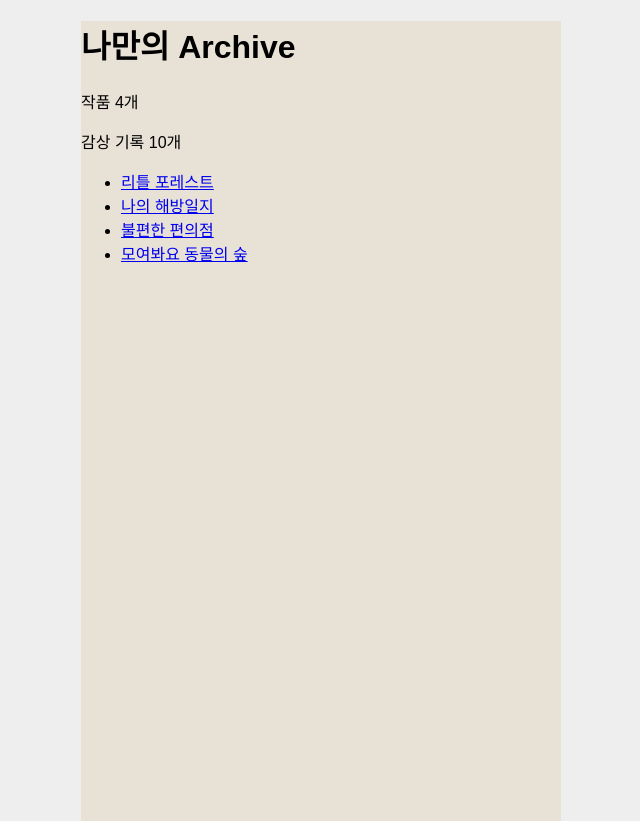
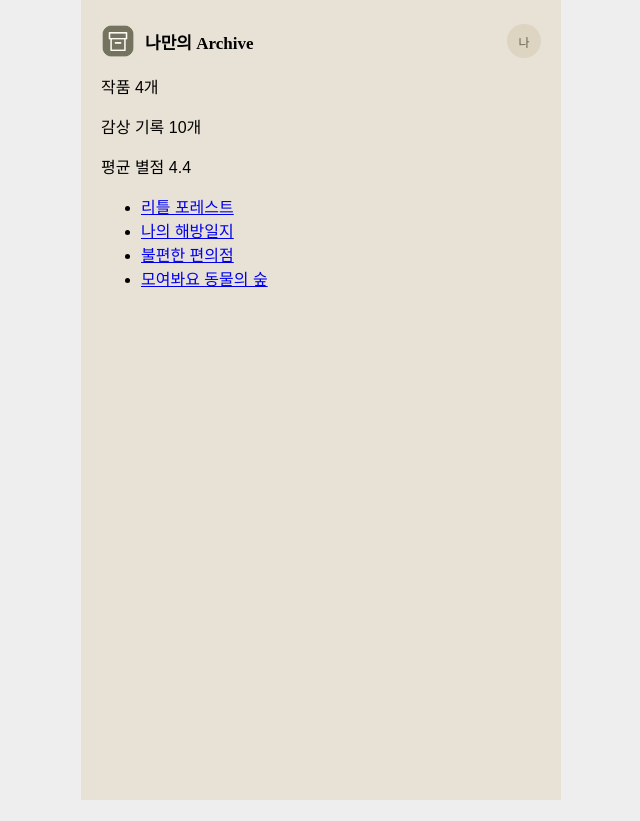
Before and after one commit to newuser1002-bot/my-archive, a React (Vite) app: page / in a window 1280 px wide. Shown: the whole page, without its empty margins (319-959 px from the left). After the commit the page ends 800 px from the top, so only its background shows below. Built offline with nearby package versions, Linux system fonts and the light colour scheme.

Commit message:
홈 상단 로고와 타이틀 및 프로필 구현

```diff
--- /dev/null
+++ b/src/pages/home/Home.css
@@ -0,0 +1,47 @@
+/* 홈 화면 안쪽 여백 */
+.home-page {
+    padding: 24px 20px 40px;    /* 위, 좌우, 아래 */
+}
+
+/* 로고와 프로필을 양쪽 끝에 배치 한다. */
+.home-header {
+    display: flex;  /* 요소 가로 배치 */
+    align-items: center;
+    justify-content: space-between; /* 양 끝에 보내 버린다. */
+}
+
+/* 브랜드 글꼴 */
+.home-brand {
+    font-family: var(--font-title);
+    font-size: 17px;
+    font-weight: 700;
+    color: black;
+
+    /* 로고와 글자 배치 */
+    display: flex;
+    align-items: center;
+    gap: 10px;
+}
+
+/* 원형 프로필 버튼 */
+.home-profile {
+    width: 34px;
+    height: 34px;
+    padding: 0;
+    border: 0;
+    border-radius: 50%; /* 원형 */
+    background-color: #ded4c2;
+    color: #685f50;
+    font-size: 12px;
+
+    /* 프로필 원 안 글자 */
+    display: flex;
+    align-items: center;
+    justify-content: center;
+}
+
+/* 로고 */
+.home-logo {
+    width: 34px;
+    height: 34px;
+}
--- a/src/pages/home/Home.jsx
+++ b/src/pages/home/Home.jsx
@@ -1,18 +1,37 @@
 // 홈 화면 작품,감상 개수와 작품 목록 표시
 import { useBArchive } from "../b-shared/archiveContext";   // 공통 데이터를 사용하는 함수 가져오기
 import { Link } from "react-router-dom"; // 클릭으로 화면을 이동하는 컴포넌트
+import "./Home.css";    // 홈 화면 전용 CSS 불러오기
+import logo from "../../assets/logo.png";
 
 export default function Home() {
 
     // 공통 데이터에서 작품 목록과 감상 기록 목록 가져오기
     const { works, reviews } = useBArchive();
 
+    // 작품중에서 별점이 있는 기록만 고른다.
+    const ratedReviews = reviews.filter((review) => review.rating !== null);
+
+    // 별점의 합계를 구한다.
+    const totalRating = ratedReviews.reduce((sum, review) => sum + review.rating, 0);
+
+    // 평균 별점을 구한다.
+    const averageRating = ratedReviews.length === 0 ? "별점을 매겨주세요" : (totalRating / ratedReviews.length).toFixed(1);
+
     return (
-        <main>
-            <h1>나만의 Archive</h1>
+        <main className="home-page">
+            {/* 홈 상단 : 로고 및 프로필 버튼 */}
+            <header className="home-header">
+                <div className="home-brand">
+                    <img src={logo} className="home-logo"/>
+                    <span>나만의 Archive</span>
+                </div>
+                <span className="home-profile">나</span>
+            </header>
 
             <p>작품 {works.length}개</p>
             <p>감상 기록 {reviews.length}개</p>
+            <p>평균 별점 {averageRating}</p>
 
             {/* 작품들 제목 출력 */}
             <ul>
```
Also changed, not shown: src/assets/logo.png (added).
